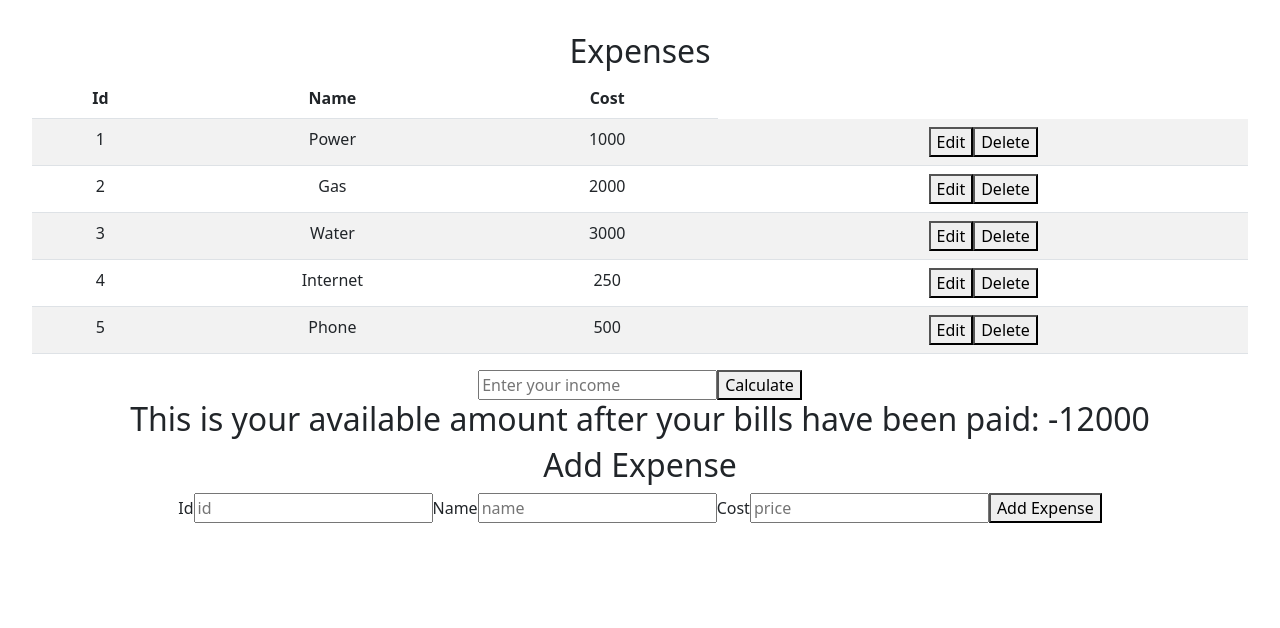
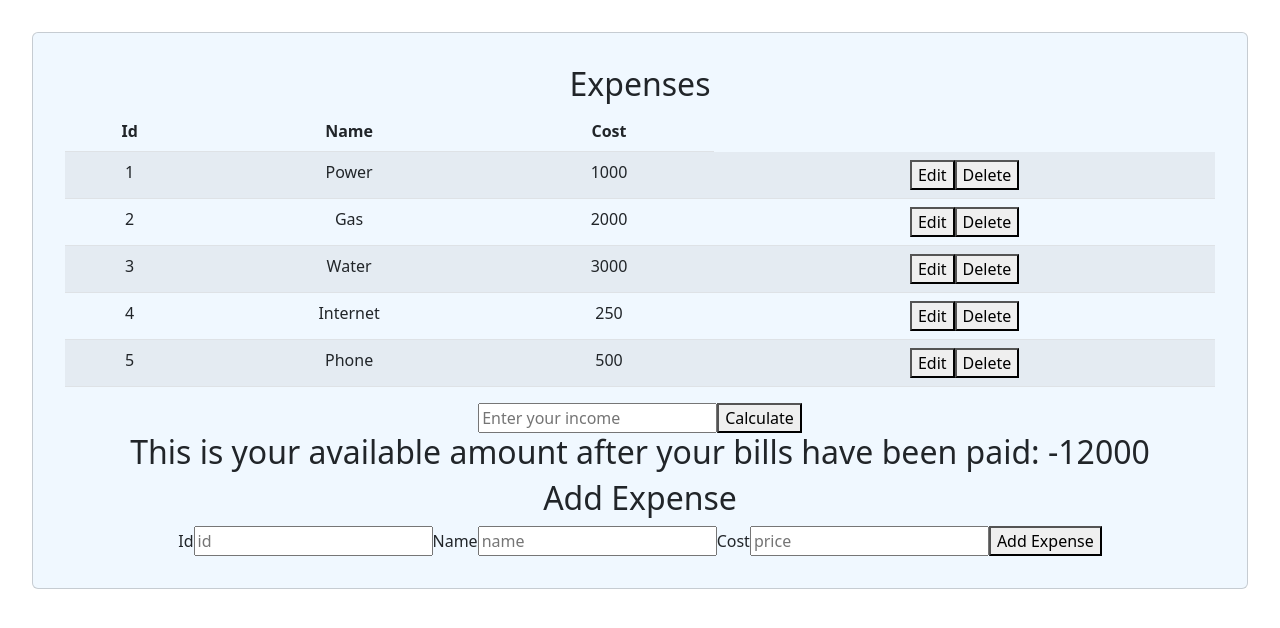
Before and after one commit to pelle112112/budgetAppGroupProject, a React (Vite) app: page / in a window 1280 px wide. Shown: the top 628 px of the page. Built offline with nearby package versions, Linux system fonts and the light colour scheme; data requests are answered from the project's data file; the HTML template or start-up script is replaced by a standard one.

Commit message:
styling usable

```diff
--- a/src/components/BudgetApp.jsx
+++ b/src/components/BudgetApp.jsx
@@ -25,7 +25,7 @@ function BudgetApp() {
     const totalExpenses = 12000;
 
     return (
-    <div>
+    <div className ="card">
 
         <Expenses expenses={expenses}/>
         <Income totalExpenses={totalExpenses} />
```
